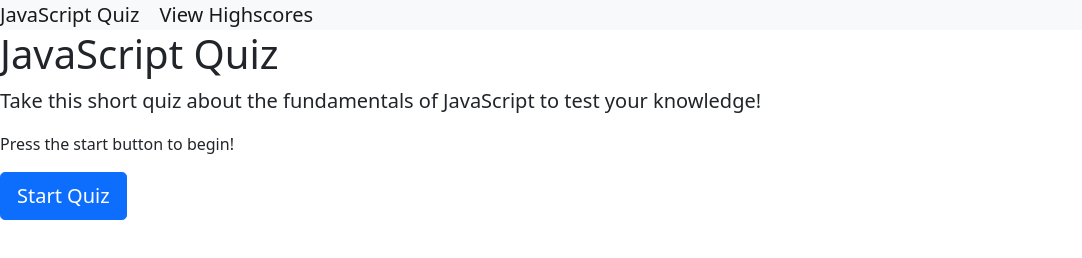
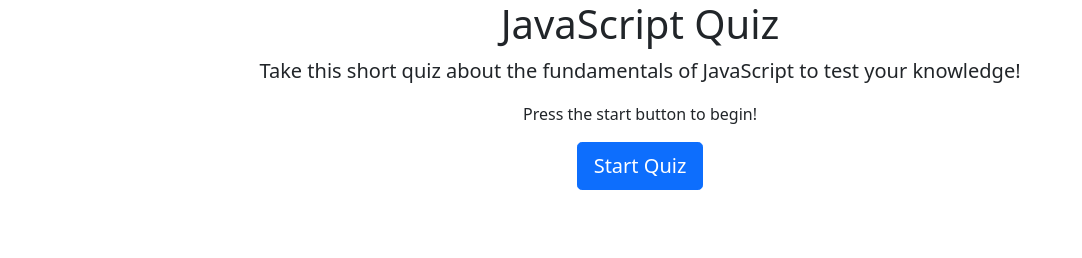
Before and after one commit to CoreyMotte/coding-quiz, a plain HTML site: page index.html in a window 1280 px wide. Shown: the whole page, without its empty margins (0-1082 px from the left). Drawn offline with nearby package versions, Linux system fonts and the light colour scheme.

```diff
--- /dev/null
+++ b/assets/css/style.css
@@ -0,0 +1,7 @@
+#homeWrapper {
+    display: flex;
+    flex-direction: column;
+    justify-content: center;
+    align-items: center;
+    text-align: center;
+}
--- a/index.html
+++ b/index.html
@@ -5,21 +5,17 @@
     <meta name="viewport" content="width=device-width, initial-scale=1.0">
     <title>JavaScript Quiz</title>
     <link href="https://cdn.jsdelivr.net/npm/bootstrap@5.1.3/dist/css/bootstrap.min.css" rel="stylesheet" integrity="sha384-1BmE4kWBq78iYhFldvKuhfTAU6auU8tT94WrHftjDbrCEXSU1oBoqyl2QvZ6jIW3" crossorigin="anonymous">
+    <link rel="stylesheet" href="./assets/css/style.css">
 </head>
 
 <body>
-    <nav class="navar navbar-expand-lg navbar-light bg-light">
-        <a href="#" class="navbar-brand">JavaScript Quiz</a>
-        <a href="./scores.html" class="navbar-brand">View Highscores</a>
-    </nav>
 
-    <section>
+    <section id="homeWrapper">
         <div class="jumbotron">
             <h1>JavaScript Quiz</h1>
             <p class="lead">Take this short quiz about the fundamentals of JavaScript to test your knowledge!</p>
             <p>Press the start button to begin!</p>
             <a href="quiz.html" class="btn btn-primary btn-lg">Start Quiz</a>
-
         </div>
     </section>
 </body>
```
Also changed, not shown: assets/js/script.js (+10 -1 lines), quiz.html (+1 -1 lines), scores.html (deleted).
